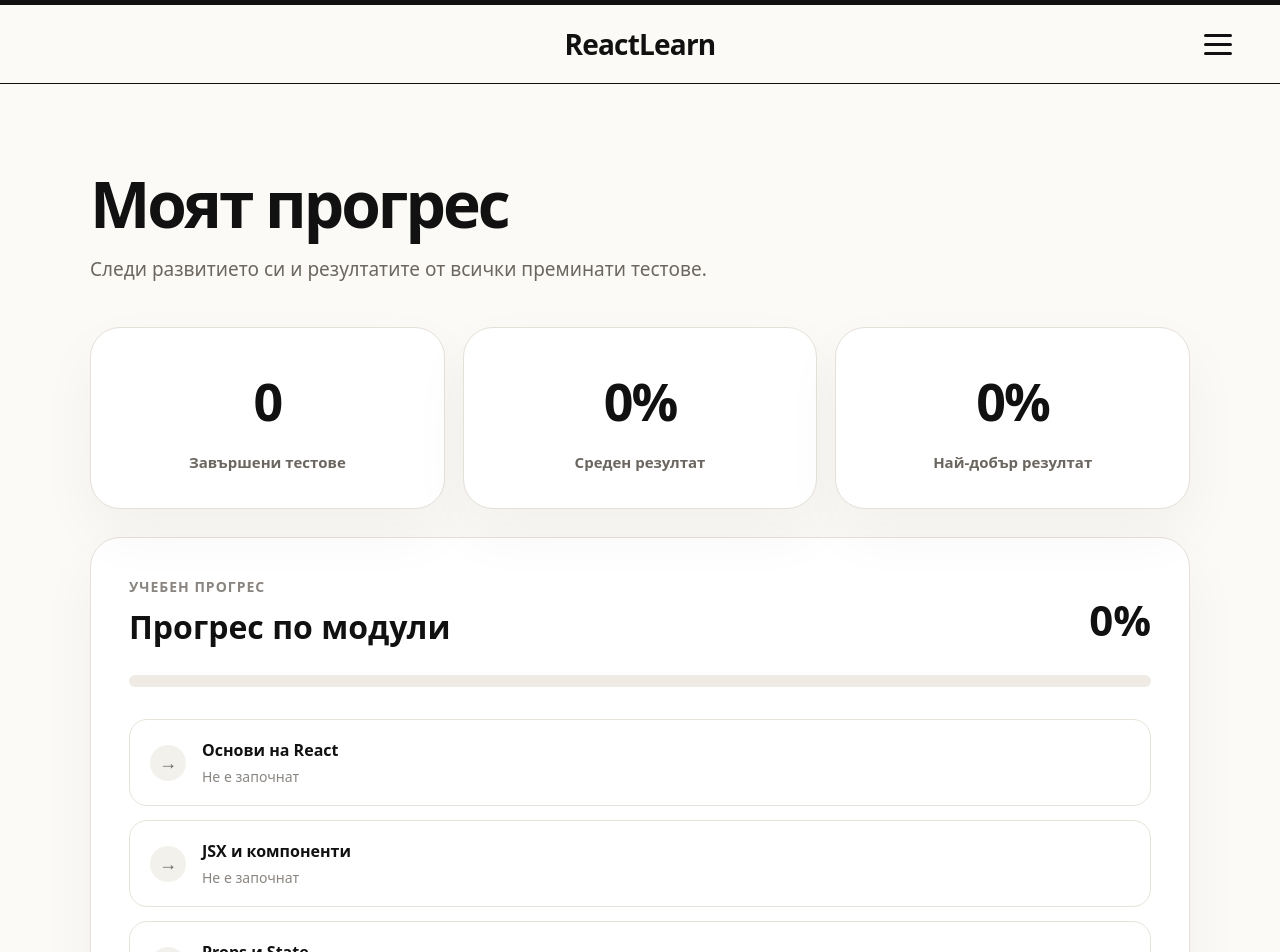
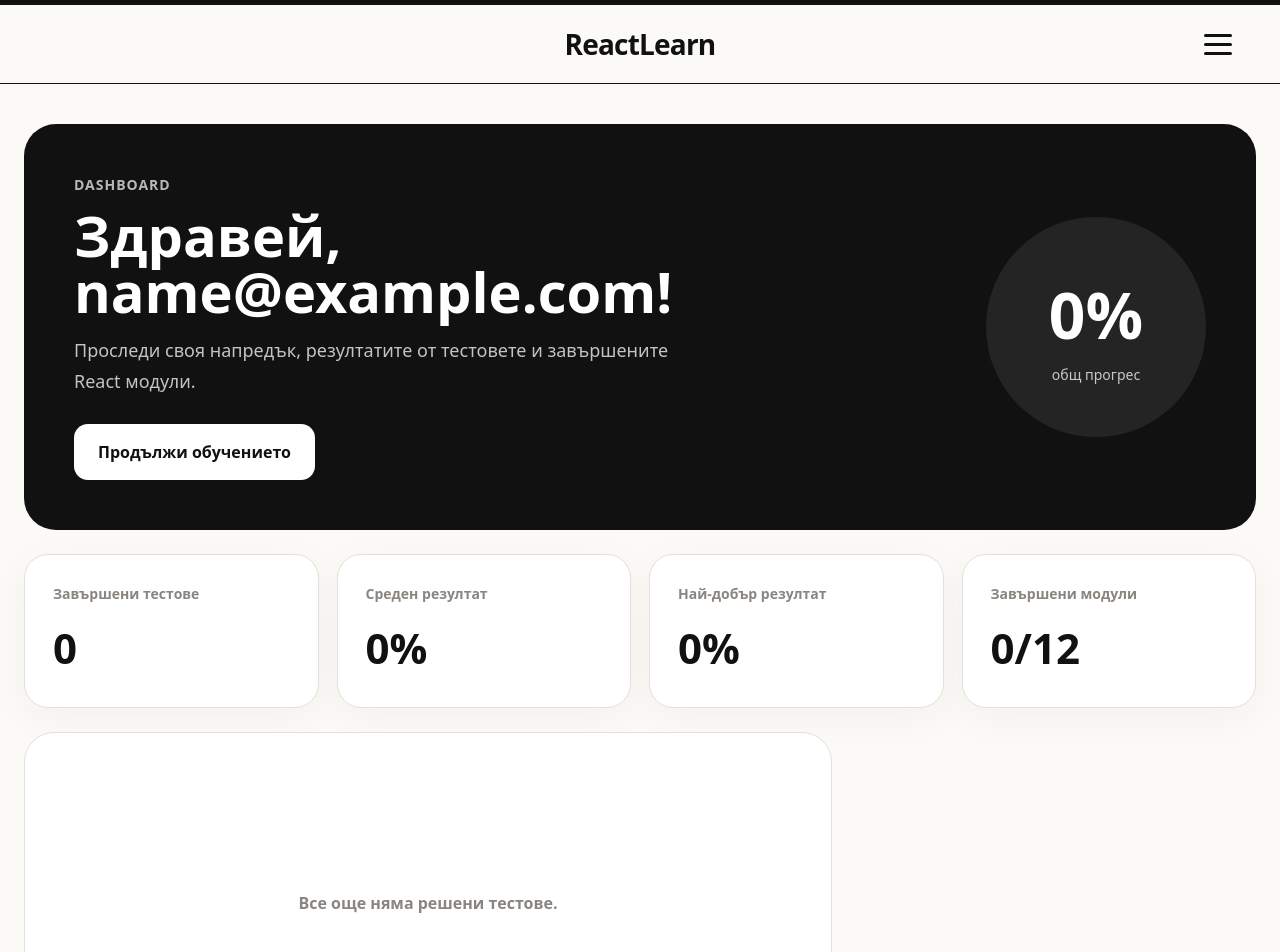
Before and after one commit to IvannIvannov/react-diploma-project, a React (Vite) app in the folder client/: page /dashboard in a window 1280 px wide. Shown: the top 952 px of the page. Built offline with nearby package versions, Linux system fonts and the light colour scheme; no server answers; sample sign-in values are in the browser's storage.

Commit message:
redesign dashboard with modern learning analytics layout

```diff
--- a/client/package.json
+++ b/client/package.json
@@ -12,7 +12,8 @@
   "dependencies": {
     "react": "^19.2.5",
     "react-dom": "^19.2.5",
-    "react-router-dom": "^7.14.2"
+    "react-router-dom": "^7.14.2",
+    "recharts": "^2.15.0"
   },
   "devDependencies": {
     "@eslint/js": "^10.0.1",
--- a/client/src/pages/Dashboard.css
+++ b/client/src/pages/Dashboard.css
@@ -1,120 +1,172 @@
 .dashboard-page {
-    min-height: 100vh;
-    background: #fbfaf7;
-    padding: 90px 32px;
+    max-width: 1300px;
+    margin: 0 auto;
+    padding: 40px 24px 100px;
 }
 
-.dashboard-header {
-    max-width: 1100px;
-    margin: 0 auto 42px;
+.dashboard-welcome {
+    display: flex;
+    justify-content: space-between;
+    align-items: center;
+    gap: 40px;
+
+    padding: 50px;
+
+    border-radius: 32px;
+
+    background: #111;
+    color: white;
+
+    margin-bottom: 24px;
 }
 
-.dashboard-header h1 {
-    margin: 0 0 18px;
-    color: #111;
-    font-size: 64px;
-    line-height: 0.95;
-    font-weight: 900;
-    letter-spacing: -3px;
+.dashboard-welcome p {
+    margin: 0 0 12px;
+
+    font-size: 14px;
+    font-weight: 700;
+
+    text-transform: uppercase;
+    letter-spacing: 1px;
+
+    opacity: 0.7;
 }
 
-.dashboard-header p {
-    max-width: 620px;
-    margin: 0;
-    color: #6b665f;
-    font-size: 19px;
+.dashboard-welcome h1 {
+    margin: 0 0 16px;
+
+    font-size: 56px;
+    line-height: 1;
+    font-weight: 900;
+}
+
+.dashboard-welcome span {
+    display: block;
+
+    max-width: 600px;
+
+    color: rgba(255, 255, 255, 0.75);
+
+    font-size: 18px;
     line-height: 1.7;
 }
 
-.stats-grid {
-    max-width: 1100px;
-    margin: 0 auto 24px;
+.dashboard-welcome a {
+    display: inline-flex;
+    align-items: center;
+    justify-content: center;
 
-    display: grid;
-    grid-template-columns: repeat(3, 1fr);
-    gap: 18px;
+    margin-top: 28px;
+    padding: 16px 24px;
+
+    background: white;
+    color: #111;
+
+    border-radius: 14px;
+
+    text-decoration: none;
+    font-weight: 800;
+
+    transition: 0.25s ease;
 }
 
-.stat-card,
-.latest-result-card {
-    background: #fff;
-    border: 1px solid #e5e0d8;
-    border-radius: 30px;
-    box-shadow: 0 24px 60px rgba(0, 0, 0, 0.045);
+.dashboard-welcome a:hover {
+    transform: translateY(-2px);
 }
 
-.stat-card {
-    padding: 34px;
+.welcome-visual {
+    display: flex;
+    flex-direction: column;
+    align-items: center;
+    justify-content: center;
+
+    min-width: 220px;
+    min-height: 220px;
+
+    border-radius: 50%;
+
+    background: rgba(255, 255, 255, 0.08);
 }
 
-.stat-card h2 {
-    margin: 0 0 10px;
-    color: #111;
-    font-size: 52px;
-    font-weight: 900;
-    letter-spacing: -2px;
-}
-
-.stat-card span {
-    color: #6b665f;
-    font-size: 15px;
-    font-weight: 800;
-}
-
-.latest-result-card {
-    max-width: 1100px;
-    margin: 0 auto;
-    padding: 38px;
-
-    display: flex;
-    justify-content: space-between;
-    align-items: center;
-    gap: 24px;
-}
-
-.latest-result-card h2 {
-    margin: 0 0 8px;
-    color: #111;
-    font-size: 30px;
+.welcome-visual strong {
+    font-size: 64px;
     font-weight: 900;
 }
 
-.latest-result-card p {
-    margin: 0;
-    color: #6b665f;
-    font-size: 16px;
+.welcome-visual span {
+    color: rgba(255, 255, 255, 0.75);
+    font-size: 14px;
+}
+
+.dashboard-stats {
+    display: grid;
+    grid-template-columns: repeat(4, 1fr);
+    gap: 18px;
+
+    margin-bottom: 24px;
+}
+
+.dashboard-stat-card {
+    padding: 28px;
+
+    background: white;
+
+    border: 1px solid #e5e0d8;
+    border-radius: 24px;
+
+    box-shadow: 0 10px 40px rgba(0, 0, 0, 0.04);
+}
+
+.dashboard-stat-card span {
+    display: block;
+
+    margin-bottom: 12px;
+
+    color: #8a8580;
+
+    font-size: 14px;
     font-weight: 700;
 }
 
-.latest-result-card strong {
+.dashboard-stat-card strong {
     color: #111;
-    font-size: 46px;
+
+    font-size: 42px;
     font-weight: 900;
 }
 
-.course-progress-section {
-    max-width: 1100px;
-    margin: 28px auto 0;
-    padding: 38px;
+.dashboard-grid {
+    display: grid;
+    grid-template-columns: 2fr 1fr;
+    gap: 20px;
 
-    background: #fff;
+    margin-bottom: 24px;
+}
+
+.dashboard-chart-box {
+    background: white;
 
     border: 1px solid #e5e0d8;
     border-radius: 30px;
 
-    box-shadow: 0 24px 60px rgba(0, 0, 0, 0.045);
+    padding: 30px;
 }
 
-.course-progress-header {
+.latest-result-card {
     display: flex;
-    justify-content: space-between;
-    align-items: flex-end;
+    flex-direction: column;
+    justify-content: center;
 
-    margin-bottom: 24px;
+    padding: 34px;
+
+    background: white;
+
+    border: 1px solid #e5e0d8;
+    border-radius: 30px;
 }
 
-.course-progress-header p {
-    margin: 0 0 6px;
+.latest-result-card p {
+    margin: 0 0 12px;
 
     color: #8a8580;
 
@@ -122,138 +174,68 @@
     font-weight: 700;
 
     text-transform: uppercase;
-    letter-spacing: 1px;
 }
 
-.course-progress-header h2 {
-    margin: 0;
+.latest-result-card h2 {
+    margin: 0 0 20px;
 
     color: #111;
 
-    font-size: 32px;
+    font-size: 28px;
     font-weight: 900;
 }
 
-.course-progress-header strong {
+.latest-result-card strong {
     color: #111;
 
-    font-size: 42px;
+    font-size: 72px;
+    line-height: 1;
     font-weight: 900;
 }
 
-.dashboard-progress-bar {
-    overflow: hidden;
+.empty-dashboard-card {
+    display: flex;
+    align-items: center;
+    justify-content: center;
 
-    height: 12px;
+    min-height: 280px;
 
-    margin-bottom: 32px;
-
-    background: #efebe4;
-
-    border-radius: 999px;
+    color: #8a8580;
+    font-weight: 700;
 }
 
-.dashboard-progress-bar div {
-    height: 100%;
-
-    background: #111;
-
-    border-radius: 999px;
-
-    transition: width 0.5s ease;
-}
-
-.course-progress-list {
-    display: flex;
-    flex-direction: column;
-    gap: 14px;
-}
-
-.course-progress-item {
-    display: flex;
-    align-items: center;
-    gap: 16px;
-
-    padding: 18px 20px;
-
-    border: 1px solid #e8e3da;
-    border-radius: 18px;
-
-    transition: all 0.25s ease;
-}
-
-.course-progress-item:hover {
-    transform: translateY(-2px);
-
-    border-color: #d7d0c5;
-}
-
-.course-progress-item span {
-    display: flex;
-    justify-content: center;
-    align-items: center;
-
-    width: 36px;
-    height: 36px;
-
-    font-size: 18px;
-    font-weight: 900;
-
-    border-radius: 50%;
-
-    background: #f3f1ec;
-
-    color: #6b665f;
-}
-
-.course-progress-item strong {
-    display: block;
-
-    margin-bottom: 4px;
-
-    color: #111;
-
-    font-size: 16px;
-    font-weight: 800;
-}
-
-.course-progress-item p {
-    margin: 0;
-
-    color: #8a8580;
-
-    font-size: 14px;
-}
-
-.course-progress-item.completed {
-    border-color: #d5e8d6;
-    background: #fbfdfb;
-}
-
-.course-progress-item.completed span {
-    background: #eaf8ed;
-    color: #166534;
-}
-
-@media (max-width: 850px) {
-    .course-progress-header {
+@media (max-width: 1000px) {
+    .dashboard-welcome {
         flex-direction: column;
         align-items: flex-start;
-        gap: 12px;
+    }
+
+    .dashboard-grid {
+        grid-template-columns: 1fr;
+    }
+
+    .dashboard-stats {
+        grid-template-columns: repeat(2, 1fr);
     }
 }
 
-@media (max-width: 850px) {
-    .stats-grid {
+@media (max-width: 700px) {
+    .dashboard-stats {
         grid-template-columns: 1fr;
     }
 
-    .dashboard-header h1 {
-        font-size: 46px;
+    .dashboard-welcome h1 {
+        font-size: 42px;
     }
 
-    .latest-result-card {
-        flex-direction: column;
-        align-items: flex-start;
+    .welcome-visual {
+        width: 180px;
+        height: 180px;
+        min-width: 180px;
+        min-height: 180px;
+    }
+
+    .welcome-visual strong {
+        font-size: 48px;
     }
 }
--- a/client/src/pages/Dashboard.tsx
+++ b/client/src/pages/Dashboard.tsx
@@ -1,8 +1,9 @@
 import { useEffect, useState } from "react";
+import { Link } from "react-router-dom";
 
+import ResultsChart from "../components/ResultsChart";
+import { useCourses } from "../context/useCourses";
 import { useAuth } from "../hooks/useAuth";
-import { useCourses } from "../context/useCourses";
-
 import { getQuizResults } from "../services/quizResultService";
 
 import "./Dashboard.css";
@@ -45,9 +46,7 @@ const Dashboard = () => {
   }
 
   const completedTests = results.length;
-
   const completedCourseIds = results.map((result) => result.courseId);
-
   const uniqueCompletedCourseIds = [...new Set(completedCourseIds)];
 
   const completedCourses = courses.filter((course) =>
@@ -78,44 +77,73 @@ const Dashboard = () => {
 
   return (
     <main className="dashboard-page">
-      <section className="dashboard-header">
-        <h1>Моят прогрес</h1>
+      <section className="dashboard-welcome">
+        <div>
+          <p>Dashboard</p>
 
-        <p>Следи развитието си и резултатите от всички преминати тестове.</p>
-      </section>
+          <h1>Здравей, {user?.email}!</h1>
 
-      <section className="stats-grid">
-        <div className="stat-card">
-          <h2>{completedTests}</h2>
-          <span>Завършени тестове</span>
+          <span>
+            Проследи своя напредък, резултатите от тестовете и завършените React
+            модули.
+          </span>
+
+          <Link to="/courses">Продължи обучението</Link>
         </div>
 
-        <div className="stat-card">
-          <h2>{averageScore}%</h2>
-          <span>Среден резултат</span>
-        </div>
-
-        <div className="stat-card">
-          <h2>{bestScore}%</h2>
-          <span>Най-добър резултат</span>
+        <div className="welcome-visual">
+          <strong>{courseProgress}%</strong>
+          <span>общ прогрес</span>
         </div>
       </section>
 
-      {latestResult && (
-        <section className="latest-result-card">
-          <div>
-            <h2>Последен тест</h2>
+      <section className="dashboard-stats">
+        <div className="dashboard-stat-card">
+          <span>Завършени тестове</span>
+          <strong>{completedTests}</strong>
+        </div>
 
-            <p>
+        <div className="dashboard-stat-card">
+          <span>Среден резултат</span>
+          <strong>{averageScore}%</strong>
+        </div>
+
+        <div className="dashboard-stat-card">
+          <span>Най-добър резултат</span>
+          <strong>{bestScore}%</strong>
+        </div>
+
+        <div className="dashboard-stat-card">
+          <span>Завършени модули</span>
+          <strong>
+            {completedCourses.length}/{courses.length}
+          </strong>
+        </div>
+      </section>
+
+      <section className="dashboard-grid">
+        <div className="dashboard-chart-box">
+          {results.length > 0 ? (
+            <ResultsChart results={results} />
+          ) : (
+            <div className="empty-dashboard-card">
+              Все още няма решени тестове.
+            </div>
+          )}
+        </div>
+
+        {latestResult && (
+          <div className="latest-result-card">
+            <p>Последен тест</p>
+            <h2>
               {latestCourse
                 ? latestCourse.title
                 : `Модул #${latestResult.courseId}`}
-            </p>
+            </h2>
+            <strong>{latestResult.percentage}%</strong>
           </div>
-
-          <strong>{latestResult.percentage}%</strong>
-        </section>
-      )}
+        )}
+      </section>
 
       <section className="course-progress-section">
         <div className="course-progress-header">
--- a/package.json
+++ b/package.json
@@ -14,8 +14,7 @@
     "react": "^19.2.4",
     "react-dom": "^19.2.4",
     "react-icons": "^5.6.0",
-    "react-router-dom": "^7.14.1",
-    "recharts": "^3.8.1"
+    "react-router-dom": "^7.14.1"
   },
   "devDependencies": {
     "@eslint/js": "^9.39.4",
```
Also changed, not shown: 2 other files (tests, documents, lock files or other folders).
